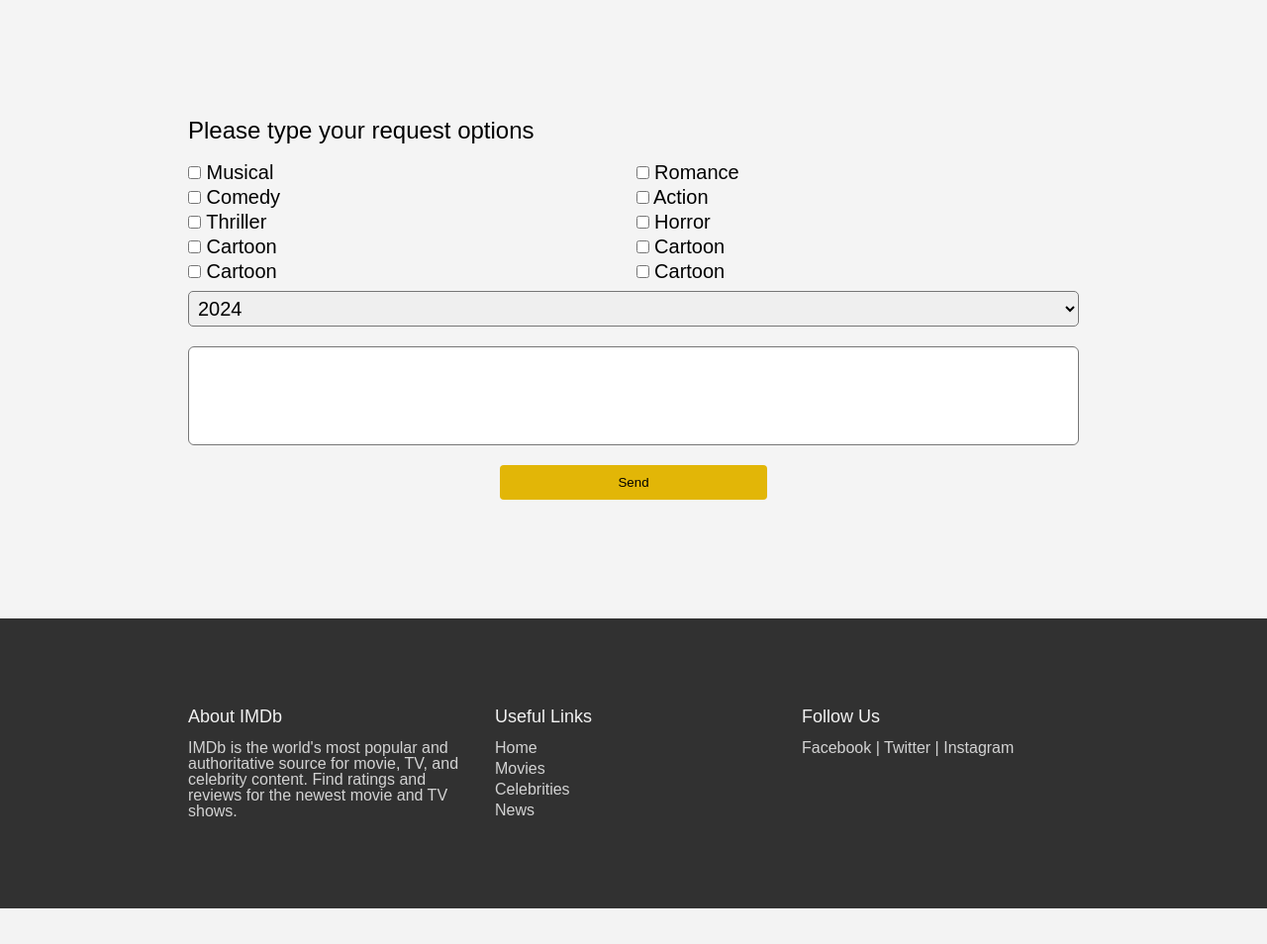
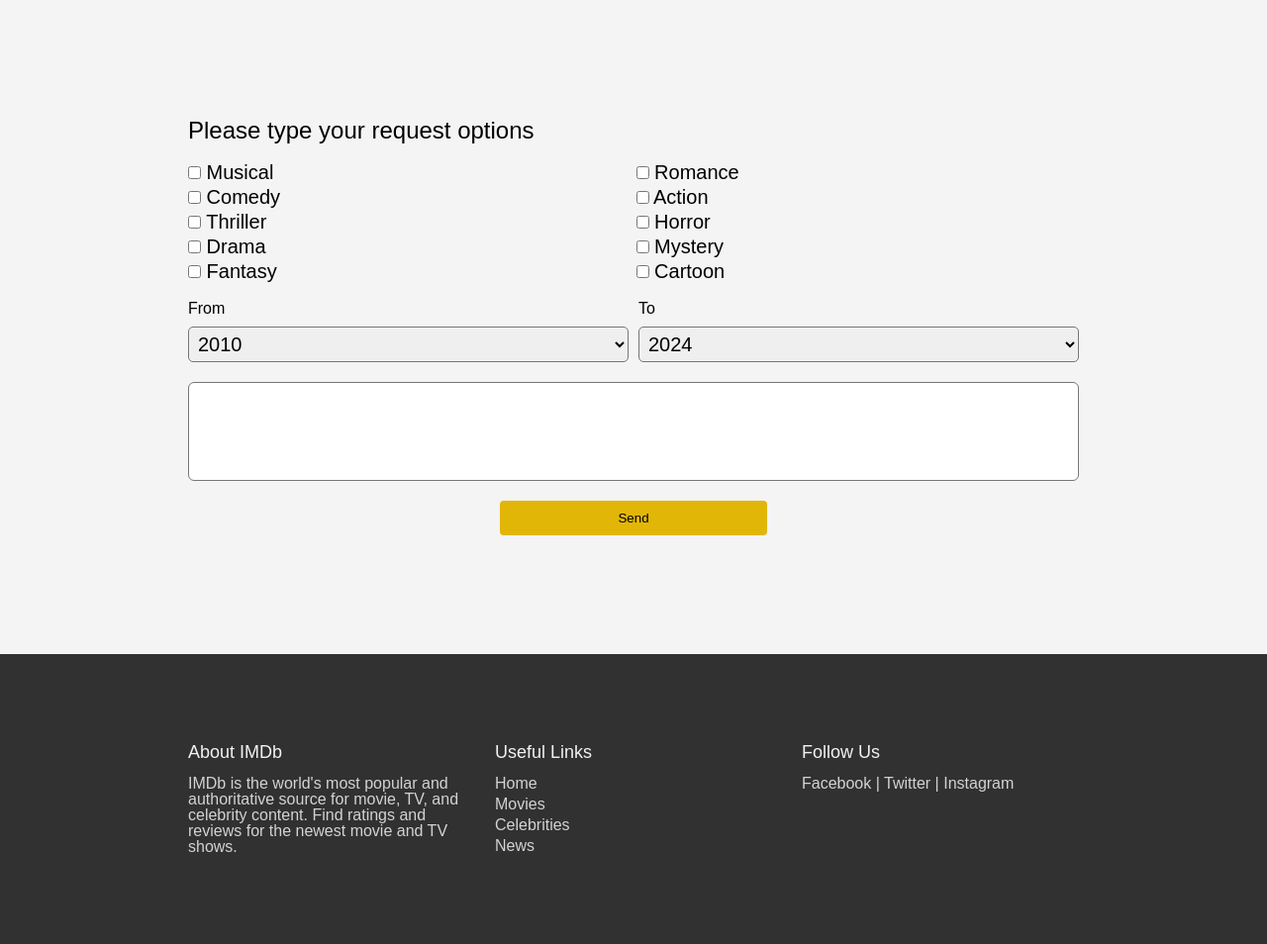
Before and after one commit to YaroslavBorysko/IMDB_clone, a Django app: page /recommendation/ in a window 1280 px wide. Shown: the part 60-1014 px from the top of the page at 99% size. Before the commit the page ends 978 px from the top, so only its background shows below. Run offline with Django 5.2, Linux system fonts and the light colour scheme.

Commit message:
added recommendation page

```diff
--- a/movies/views.py
+++ b/movies/views.py
@@ -7,6 +7,7 @@ from django.shortcuts import render, redirect
 
 from movies.forms import CommentForm
 from movies.models import Movie, Review, Comment
+from movies.movie_recommendation import MovieRecommendation
 from users.models import BaseUser
 
 
@@ -78,21 +79,12 @@ def dashboard(request):
 
 def create_movie_recommendation(request):
     if request.method == 'POST':
-        json_data = request.POST
-        genre = json_data.get('genre')
-        start_date = json_data.get('start_date')
-        end_date = json_data.get('end_date')
-        description = json_data.get('description')
+        json_data = json.loads(request.body.decode('utf-8'))
 
-        # movie = MovieRecommendation(
-        #     genre=genre, start_date=start_date,
-        #     end_date=end_date, description=description
-        # )
+        movie = MovieRecommendation(
+            **json_data
+        ).handle()
 
-        return JsonResponse({"title": "The Blair Witch Project",
-                             "plot": " must have seen something. Could the nightmarish myth be real?",
-                             "release_year": 1999,
-                             "poster_url": "https://m.media-amazon.com/images/M/MV5BNzQ1NDBlNDItMDAyYS00YTI2LTgwMmYtMzAwMzg4NDFlM2ZmXkEyXkFqcGdeQXVyMTQxNzMzNDI@._V1_SX101_CR0,0,101,150_.jpg"
-})
+        return JsonResponse(movie)
 
     return render(request, 'movies/recommendation_form.html')
--- a/static/movies/css/recommendation.css
+++ b/static/movies/css/recommendation.css
@@ -19,9 +19,60 @@
 
 }
 
+.years-container {
+    display: flex;
+    align-items: center;
+    justify-content: space-around;
+    gap: 10px;
+}
+.years-container > div {
+    margin-top: 20px;
+    flex-grow: 1;
+}
+
+.years-container label {
+    display: block;
+
+    text-align: left;
+}
+
 .year {
     width: 100%;
     padding: 5px;
     margin-top: 10px;
     border-radius: 5px;
 }
+.film-wrapper {
+    margin-top: 20px;
+}
+
+
+.film-content__wrapper {
+    text-align: left;
+}
+
+.film-title {
+    font-size: 25px;
+    margin-bottom: 20px;
+}
+
+.film-plot {
+    font-size: 20px;
+    text-transform: capitalize;
+    color: #444444;
+}
+
+.film-content__flex-wrapper {
+    display: flex;
+}
+
+.film-poster__wrapper {
+    width: 200px;
+    height: 300px;
+    margin-right: 20px;
+}
+
+.film-poster {
+    height: 100%;
+    object-fit: cover;
+}
--- a/static/movies/js/recommendations.js
+++ b/static/movies/js/recommendations.js
@@ -1,47 +1,104 @@
 const $recForm = document.forms.recommendation
 const $recommendationTextarea = document.getElementById('recommendation')
 const $checkboxes = document.querySelectorAll('.genre')
+const $fromSelect = document.getElementById('from')
+const $toSelect = document.getElementById('to')
+
+let recommendationValue = ''
+let from = ''
+let to = ''
+const submitBtn = document.querySelector('.send-comment')
 
 
+let response = null
+$recommendationTextarea.addEventListener('change', (e) => {
+    recommendationValue = e.target.value
+})
+
+$fromSelect.addEventListener('change', (e) => {
+    from = e.target.value
+})
+
+$toSelect.addEventListener('change', (e) => {
+    to = e.target.value
+})
+
 $recForm.addEventListener('submit',  (e) => {
-    console.log(e, 'event')
     e.preventDefault()
+    const $parent = document.getElementById('recommendations-page')
+    const $prevFilm = document.querySelector('.film-wrapper')
 
-    let genres = null
+    if($prevFilm) {
+        $parent.removeChild($prevFilm)
+    }
+
+    let genres = []
     $checkboxes.forEach(el => {
-
-
-        console.log( el, 'hghg')
         if (el.checked) {
-
             genres.push(el.value)
         }
     })
 
-    // if (!currentRating) return
+    try {
+        const currentUrl = window.location.href;
+        const crf_token = document.getElementsByName('csrfmiddlewaretoken')[0].getAttribute('value');
+        submitBtn.innerHTML = "Loading..."
+        fetch(currentUrl, {
+            method: 'POST',
+            headers: {
+                'Content-Type': 'application/json',
+                'X-CSRFToken': crf_token
+            },
+            body: JSON.stringify({
+                genre: genres,
+                end_date: to,
+                start_date: from,
+                description: recommendationValue
+            })
 
-    // try {
-    //     const currentUrl = window.location.href;
-    //     const crf_token = document.getElementsByName('csrfmiddlewaretoken')[0].getAttribute('value');
-    //     await fetch(`${currentUrl}review-create/`, {
-    //         method: 'POST',
-    //         headers: {
-    //             'Content-Type': 'application/json',
-    //             'X-CSRFToken': crf_token
-    //         },
-    //         body: JSON.stringify({
-    //             'rating': currentRating,
-    //             'text': reviewValue,
-    //             'user_id': userData
-    //         }),
-    //     });
-    //     setTimeout(() => {
-    //         window.location.reload()
-    //     }, 1000);
-    //
-    // } catch (error) {
-    //     alert(error);
-    // }
+        }).then(data => data.json())
+            .then(data => {
+                submitBtn.innerHTML = "Recommend again"
+                console.log(data)
+                if(data) {
+                    console.log( 2)
+                    const $parentContainer = document.getElementById('recommendations-page')
+                    const $container = document.createElement('div')
+                    const $poster = document.createElement('img')
+                    const $title = document.createElement('h2')
+                    const $description = document.createElement('p')
+                    const $flexWrapper = document.createElement('div')
+                    const $posterWrapper = document.createElement('div')
+                    const $contentWrapper = document.createElement('div')
 
+                    $container.classList.add('film-wrapper')
 
+                    $posterWrapper.classList.add('film-poster__wrapper')
+                    $contentWrapper.classList.add('film-content__wrapper')
+                    $flexWrapper.classList.add('film-content__flex-wrapper')
+                    $poster.classList.add('film-poster')
+                    $poster.setAttribute('src',data.poster_url )
+                    $poster.setAttribute('alt','poster')
+
+                    $title.classList.add('film-title')
+                    $title.innerHTML = data.title
+                    $description.classList.add('film-plot')
+                    $description.innerHTML = data.plot
+
+                    $posterWrapper.append($poster)
+                    $flexWrapper.append($posterWrapper)
+
+                    $contentWrapper.append($title)
+                    $contentWrapper.append($description)
+
+                    $flexWrapper.append($contentWrapper)
+
+                    $container.append($flexWrapper)
+                    $parentContainer.append($container)
+                }
+            });
+
+    } catch (error) {
+        alert(error);
+    }
 })
--- a/templates/movies/recommendation_form.html
+++ b/templates/movies/recommendation_form.html
@@ -4,7 +4,7 @@
 
 {% block content %}
 <link rel="stylesheet" type="text/css" href="{% static 'movies/css/recommendation.css' %}">
-    <div class="container recommendations-page">
+    <div class="container recommendations-page" id="recommendations-page">
         <h2 class="recommendations-title">Please type your request options</h2>
         <form name="recommendation">
                         {% csrf_token %}
@@ -35,15 +35,15 @@
                </div>
               <div>
                   <input type="checkbox" class="genre" value="cartoon" id="cartoon">
-                  <label for="cartoon">Cartoon</label>
+                  <label for="cartoon">Drama</label>
               </div>
                <div>
                    <input type="checkbox" class="genre" value="cartoon" id="cartoon">
-                   <label for="cartoon">Cartoon</label>
+                   <label for="cartoon">Mystery</label>
                </div>
                <div>
                    <input type="checkbox" class="genre" value="cartoon" id="cartoon">
-                   <label for="cartoon">Cartoon</label>
+                   <label for="cartoon">Fantasy</label>
                </div>
                <div>
                    <input type="checkbox" class="genre" value="cartoon" id="cartoon">
@@ -51,9 +51,32 @@
                </div>
            </div>
 
+            <div class="years-container">
                 <div>
-                <select class="year">
+                    <label for="from">From</label>
+                    <select class="year"  id="from">
                         <option value="2024"> 2024</option>
+                        <option value="2023"> 2023</option>
+                        <option value="2022"> 2022</option>
+                        <option value="2021"> 2021</option>
+                        <option value="2020"> 2020</option>
+                        <option value="2019"> 2019</option>
+                        <option value="2018"> 2018</option>
+                        <option value="2017"> 2017</option>
+                        <option value="2016"> 2016</option>
+                        <option value="2015"> 2015</option>
+                        <option value="2014"> 2014</option>
+                        <option value="2013"> 2013</option>
+                        <option value="2012"> 2012</option>
+                        <option value="2011"> 2011</option>
+                        <option value="2010" selected> 2010</option>
+                    </select>
+                </div>
+
+                <div>
+                    <label for="to">To</label>
+                    <select class="year" id="to">
+                        <option value="2024" selected> 2024</option>
                         <option value="2023"> 2023</option>
                         <option value="2022"> 2022</option>
                         <option value="2021"> 2021</option>
@@ -71,6 +94,8 @@
                     </select>
                 </div>
 
+            </div>
+
             <textarea class="add-comment-field recommendation-field" id="recommendation"></textarea>
             <button type="submit" class="send-comment">Send</button>
         </form>
--- a/templates/navbar.html
+++ b/templates/navbar.html
@@ -13,6 +13,7 @@
     <nav class="navbar-links">
         {% if user.is_authenticated %}
         <!-- Links for logged-in users -->
+        <a href="{% url 'recommendation' %}">Recommendation</a>
         <a href="{% url 'dashboard' %}">Dashboard</a>
         <a href="{% url 'profile' %}">{{ user.email }}</a>
         <a href="{% url 'logout' %}">Logout</a>
```
Also changed, not shown: Readme.md. Lines whose indentation alone changed are shown as unchanged.
